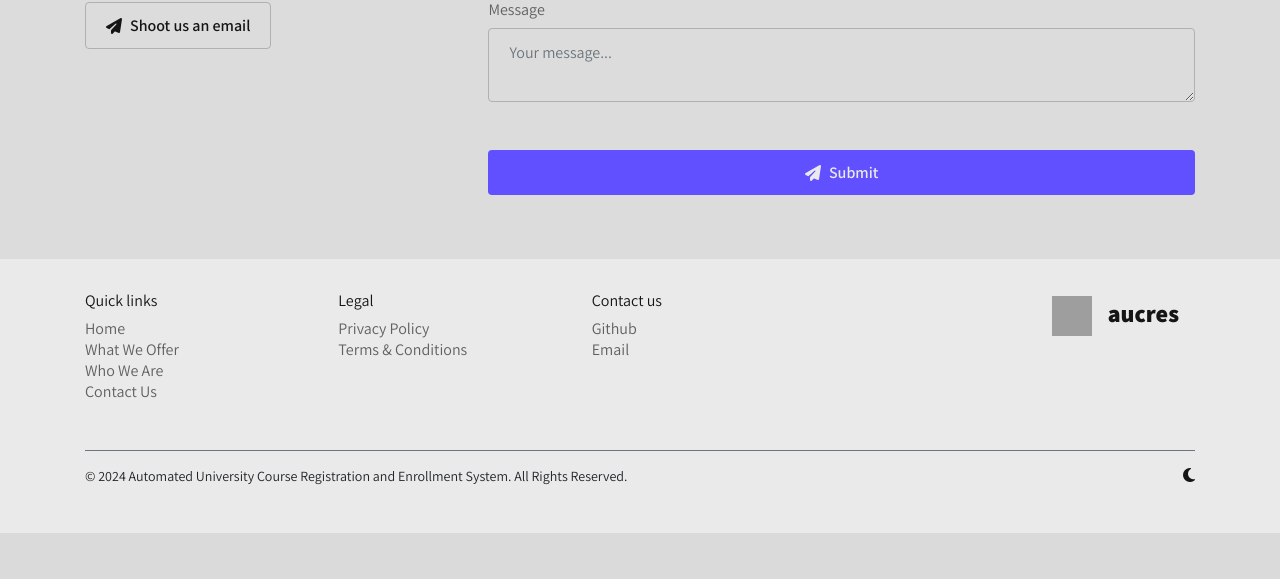
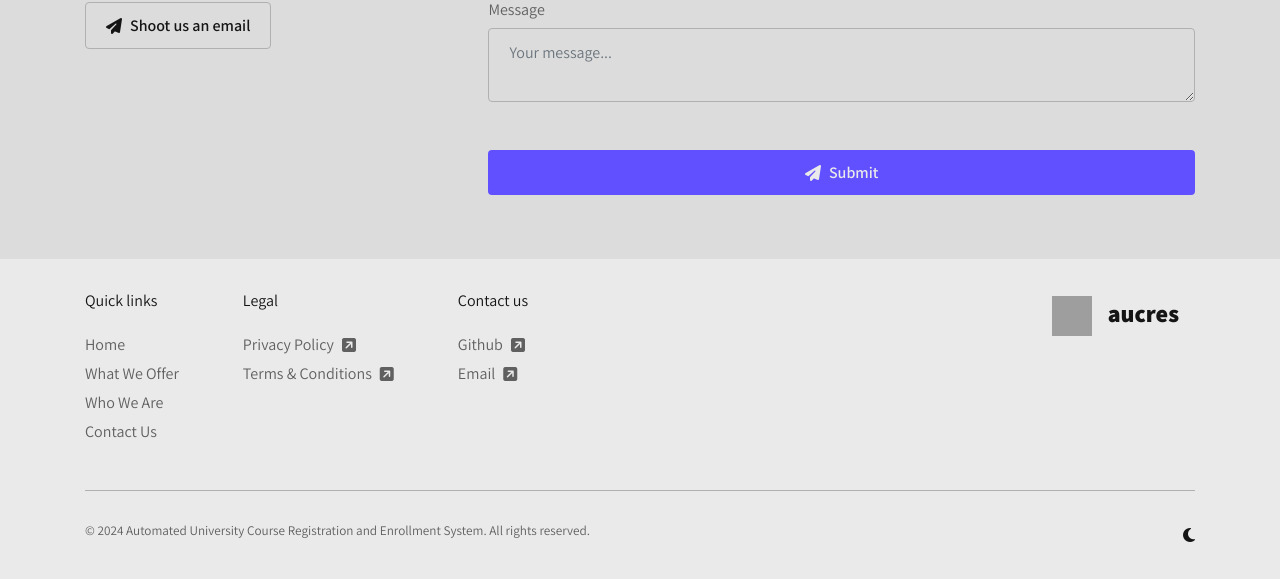
Before and after one commit to BrianPHL/automated-university-course-registration-and-enrollment-system, a PHP site: page / in a window 1280 px wide. Shown: the part 3789-4368 px from the top of the page. Before the commit the page ends 4322 px from the top, so only its background shows below. Run offline with PHP 8.4, Linux system fonts and the light colour scheme; some libraries are stand-ins or nearby versions; grey boxes are pictures that could not be loaded.

Commit message:
upd(src): improve footer section

```diff
--- a/src/index.html
+++ b/src/index.html
@@ -395,10 +395,15 @@
         </section>
 
         <section id="footer">
+
             <div class="container">
-                <div class="row">
 
-                    <div class="col-md-2 mb-2">
+                <div class="wrapper">
+
+                    <div class="links">
+
+                        <div class="column">
+
                             <h5>Quick links</h5>
                             <ul class="list-unstyled">
                                 <li>
@@ -414,44 +419,62 @@
                                     <a href="#get-a-hold-of-us">Contact Us</a>
                                 </li>
                             </ul>
+
                         </div>
 
-                    <div class="col-md-2 mb-2">
+                        <div class="column">
+
                             <h5>Legal</h5>
                             <ul class="list-unstyled">
                                 <li>
                                     <a href="#">Privacy Policy</a>
+                                    <i class="fa-solid fa-square-arrow-up-right"></i>
                                 </li>
                                 <li>
                                     <a href="#">Terms & Conditions</a>
+                                    <i class="fa-solid fa-square-arrow-up-right"></i>
                                 </li>
                             </ul>
+
                         </div>
 
-                    <div class="col-md-2 mb-2">
+                        <div class="column">
+
                             <h5>Contact us</h5>
                             <ul class="list-unstyled">
                                 <li>
                                     <a href="https://github.com/BrianPHL/automated-university-course-registration-and-enrollment-system">Github</a>
+                                    <i class="fa-solid fa-square-arrow-up-right"></i>
                                 </li>
                                 <li>
                                     <a href="#">Email</a>
+                                    <i class="fa-solid fa-square-arrow-up-right"></i>
                                 </li>
                             </ul>
+
                         </div>
 
-                    <div class="right col-md-4 mb-4">
+                    </div>
+
                     <a class="navbar-brand" href="#home">
                         <img src="../public/assets/logo/light-512.svg" alt="aucres logo in light mode">
                         <h2>aucres</h2>
                     </a>
+
                 </div>
+
+                <div class="divider"></div>
+
+                <div class="footer">
+
+                    <h6>&copy; 2024 Automated University Course Registration and Enrollment System. All rights reserved.</h6>
+
+                    <i class="theme-toggle fa-solid fa-moon"></i>
+
                 </div>
-                <div class="bottom-text text-center py-3 border-top border-secondary mt-4">
-                    <p class="mb-0">&copy; 2024 Automated University Course Registration and Enrollment System. All Rights Reserved.</p>
-                    <i class="theme-toggle fa-solid fa-moon"></i>
+
             </div>
-            </div>
+
         </section>
 
         <script src="https://cdnjs.cloudflare.com/ajax/libs/jquery/3.7.1/jquery.min.js" integrity="sha512-v2CJ7UaYy4JwqLDIrZUI/4hqeoQieOmAZNXBeQyjo21dadnwR+8ZaIJVT8EE2iyI61OV8e6M8PP2/4hpQINQ/g==" crossorigin="anonymous" referrerpolicy="no-referrer"></script>
--- a/src/styles.css
+++ b/src/styles.css
@@ -700,37 +700,74 @@ body {
 
     .container {
 
-        .row {
+        flex-direction: column;
+        display: flex;
+        gap: 2rem;
+
+        .wrapper {
 
             justify-content: space-between;
+            flex-direction: row;
+            align-items: flex-start;
+            display: flex;
+            gap: 2rem;
+
+            .links {
+
+                flex-direction: row;
+                display: flex;
+                gap: 4rem;
+
+                .column {
+
+                    flex-direction: column;
                     display: flex;
                     gap: 1rem;
 
-            h5 {
+                    h5 { color: var(--tg-primary); }
 
-                color: var(--tg-primary);
+                    ul {
+
+                        flex-direction: column;
+                        display: flex;
+                        gap: 0.5rem;
+
+                        li {
+
+                            align-items: center;
+                            display: flex;
+                            gap: 0.5rem;
+
+                            a, i { transition: 0.2s ease all; }
+
+                            &:hover {
+
+                                a, i {
+                                    cursor: pointer;
+                                    color: var(--accent);
+                                }
 
                             }
 
-            ul li a {
+                        }
 
-                transition: 0.2s ease all;
+                        li a, li i {
+
                             color: var(--tg-secondary);
 
                             &:hover {
 
                                 text-decoration: none;
-                    color: var(--accent);
 
                             }
 
                         }
 
-            .right {
+                    }
 
-                display: flex;
-                align-items: flex-start;
-                justify-content: flex-end;
+                }
+
+            }
 
             .navbar-brand {
 
@@ -757,31 +794,35 @@ body {
 
         }
 
-        }
+        .divider {
 
-        .bottom-text {
-
-            justify-content: space-between;
-            display: flex;
+            background-color: var(--bg-outline);
+            align-self: stretch;
+            height: 1px;
+            width: 100%;
 
         }
 
-        p {
+        .footer {
 
-            font-size: 0.875rem;
+            justify-content: space-between;
+            flex-direction: row;
+            align-items: center;
+            display: flex;
+            gap: 2rem;
 
-        }
-
+            h6 { color: var(--tg-secondary); }
             i {
 
                 transition: 0.2s ease all;
-            font-size: 1rem;
                 color: var(--tg-primary);
 
                 &:hover {
 
                     cursor: pointer;
                     color: var(--accent);
+
+                }
 
             }
 
@@ -935,4 +976,24 @@ body {
 
     }
 
+    #footer .container .wrapper {
+
+        flex-direction: column;
+        justify-content: space-between;
+        display: flex;
+
     }
+
+}
+
+@media only screen and (max-width: 575px) {
+
+    #footer .container .wrapper .links {
+
+        flex-direction: column;
+        display: flex;
+        gap: 1rem;
+
+    }
+
+}
```
Lines whose indentation alone changed are shown as unchanged.
